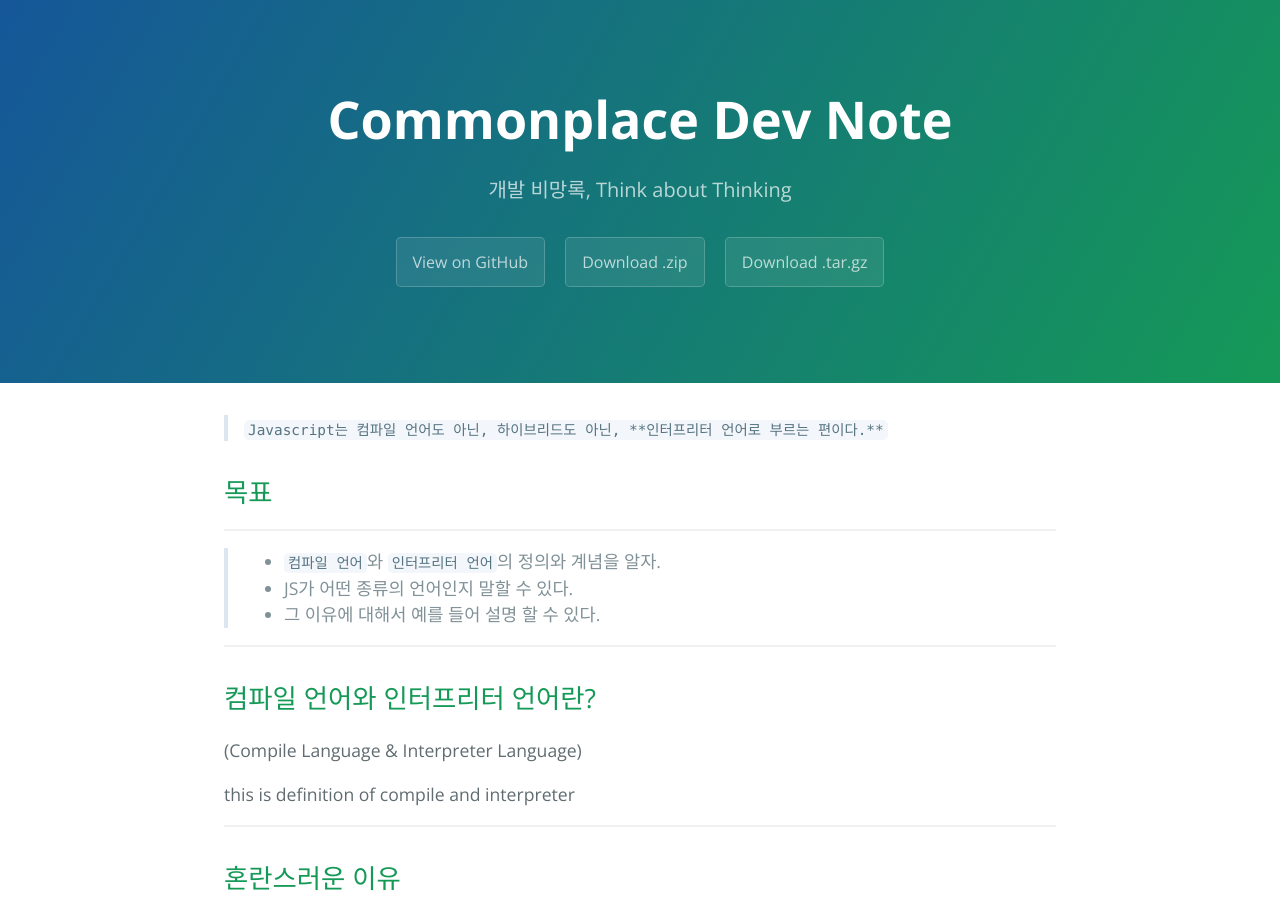
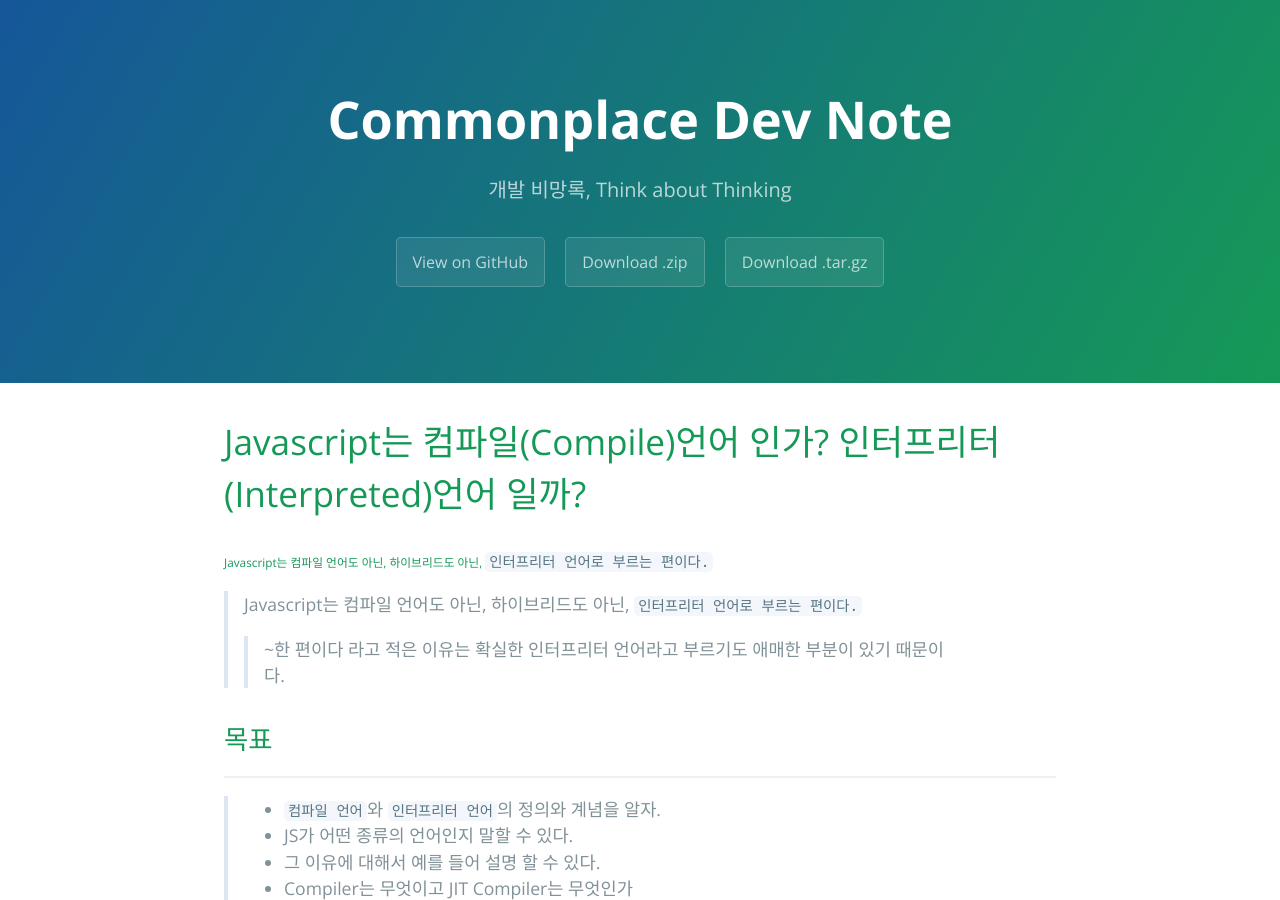
Before and after one commit to wonbae/wonbae.github.io, a Jekyll site: the page built from _posts/2019-01-28-Javascript는Compiled언어일까Interpreted언어일까.markdown, in a window 1280 px wide and 900 px high. Built offline with Jekyll 4.4.1, drawn with Linux system fonts in a browser that asks for light colours.

Commit message:
make format

```diff
--- a/_posts/2019-01-28-Javascript는Compiled언어일까Interpreted언어일까.markdown
+++ b/_posts/2019-01-28-Javascript는Compiled언어일까Interpreted언어일까.markdown
@@ -4,8 +4,13 @@ title:  "Javascript는 컴파일(Compile)언어 일까? 인터프리터(Interpre
 date:   2019-01-28
 categories: main
 ---
+# Javascript는 컴파일(Compile)언어 인가? 인터프리터(Interpreted)언어 일까?
 
-> `Javascript는 컴파일 언어도 아닌, 하이브리드도 아닌, **인터프리터 언어로 부르는 편이다.** `
+###### Javascript는 컴파일 언어도 아닌, 하이브리드도 아닌, `인터프리터 언어로 부르는 편이다. `
+
+
+> Javascript는 컴파일 언어도 아닌, 하이브리드도 아닌, `인터프리터 언어로 부르는 편이다. `
+>> ~한 편이다 라고 적은 이유는 확실한 인터프리터 언어라고 부르기도 애매한 부분이 있기 때문이다.
 
 
 ## 목표
@@ -14,6 +19,7 @@ categories: main
 > * `컴파일 언어`와 `인터프리터 언어`의 정의와 계념을 알자.
 * JS가 어떤 종류의 언어인지 말할 수 있다.
 * 그 이유에 대해서 예를 들어 설명 할 수 있다.
+* Compiler는 무엇이고 JIT Compiler는 무엇인가
 
 ***
 
```
